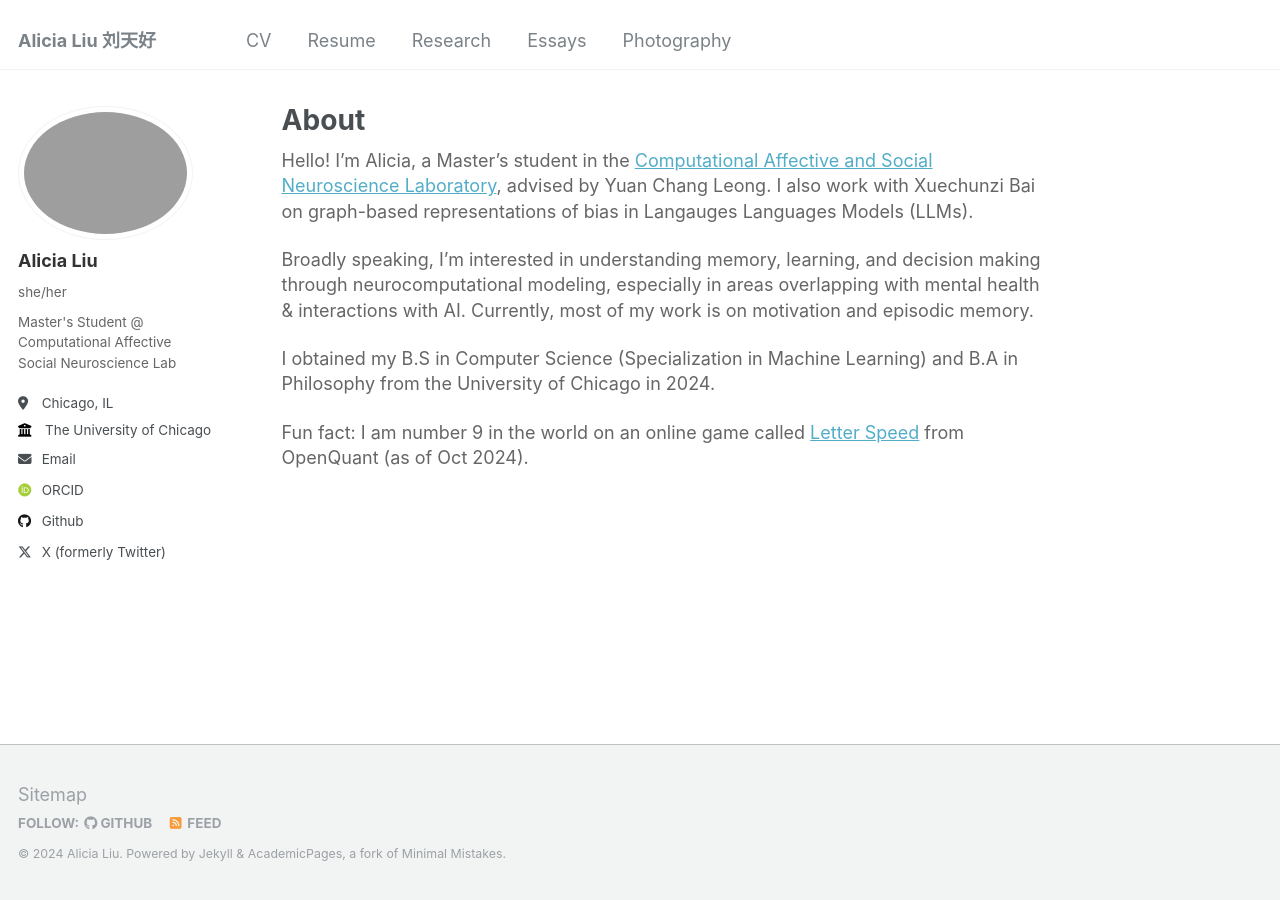
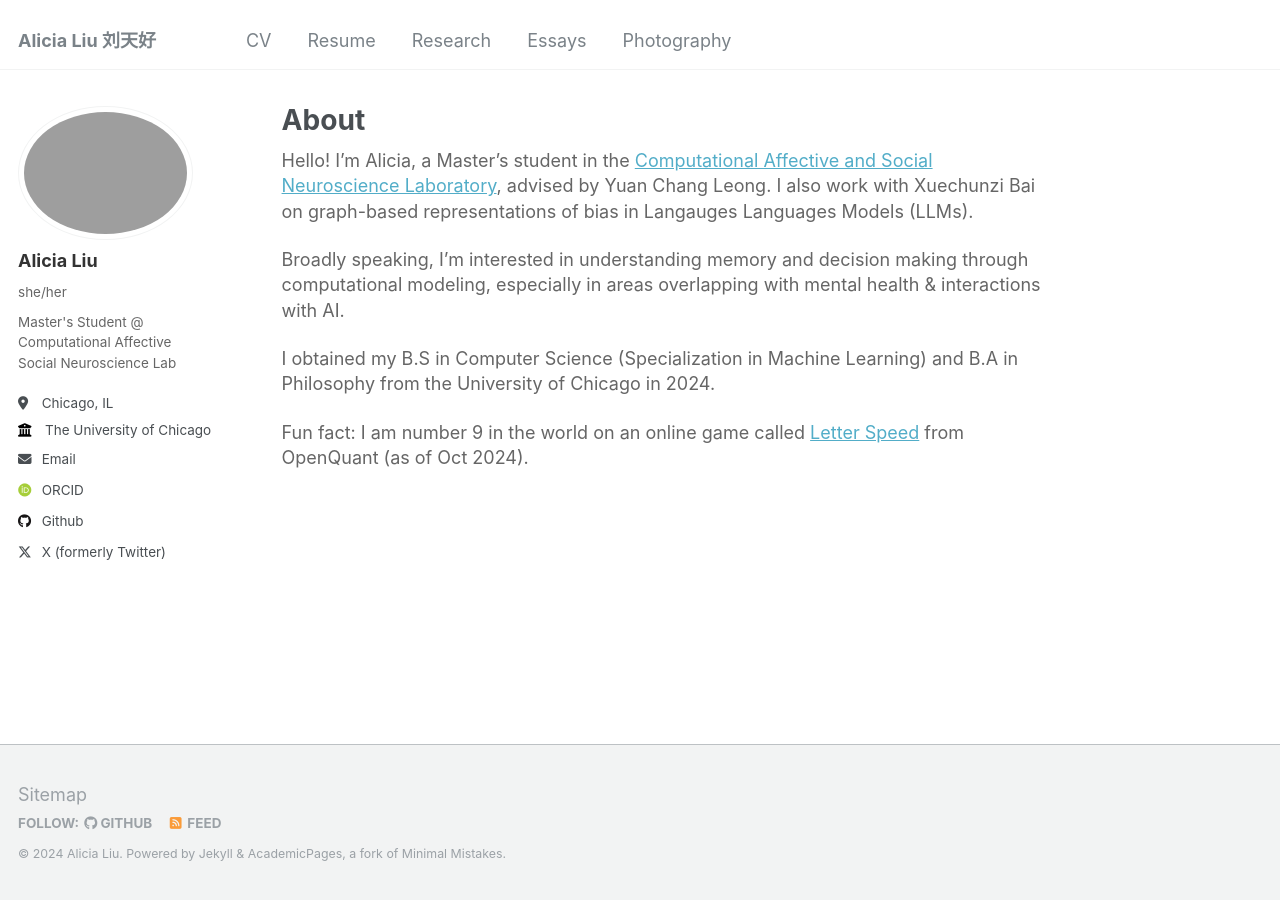
Before and after one commit to 20-alicial/20-alicial.github.io, a Jekyll site: the page built from _pages/about.md, in a window 1280 px wide. Built offline with Jekyll 4.4.1, drawn with Linux system fonts in a browser that asks for light colours; some web fonts are replaced.

Commit message:
minor edit

```diff
--- a/_pages/about.md
+++ b/_pages/about.md
@@ -8,7 +8,7 @@
 ---
 Hello! I'm Alicia, a Master's student in the [Computational Affective and Social Neuroscience Laboratory](https://mcnlab.uchicago.edu/), advised by Yuan Chang Leong. I also work with Xuechunzi Bai on graph-based representations of bias in Langauges Languages Models (LLMs).
 
-Broadly speaking, I'm interested in understanding memory, learning, and decision making through neurocomputational modeling, especially in areas overlapping with mental health & interactions with AI. Currently, most of my work is on motivation and episodic memory.
+Broadly speaking, I'm interested in understanding memory and decision making through computational modeling, especially in areas overlapping with mental health & interactions with AI.
 
 I obtained my B.S in Computer Science (Specialization in Machine Learning) and B.A in Philosophy from the University of Chicago in 2024.
 
```
